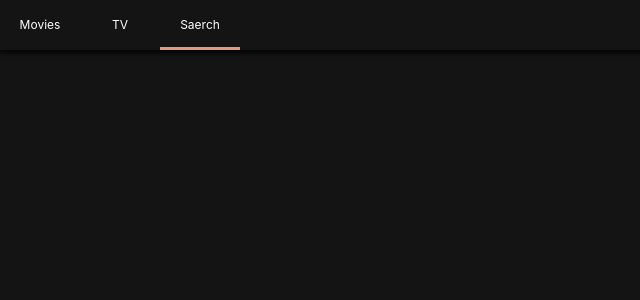
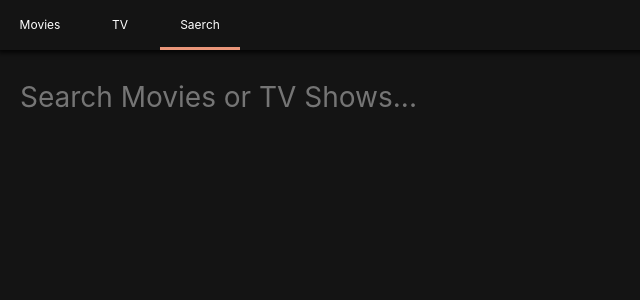
Before and after one commit to hayami226/nomflix, a React (Create React App) app: page /search in a window 1280 px wide. Shown: the top 300 px of the page, without its empty margins (0-640 px from the left). Built offline with nearby package versions, Linux system fonts and the light colour scheme.

Commit message:
Added SearchPresenter

```diff
--- a/src/Routes/Home/HomePresenter.js
+++ b/src/Routes/Home/HomePresenter.js
@@ -5,7 +5,7 @@
 import Loader from "Components/Loader";
 
 const Container = styled.div`
-  padding: 0px 10px;
+  padding: 0px 20px;
 `;
 
 const HomePresenter = ({ nowPlaying, popular, upcoming, loading, error }) =>
--- a/src/Routes/Search/SearchContainer.js
+++ b/src/Routes/Search/SearchContainer.js
@@ -12,12 +12,22 @@
     };
 
     // 유효성 체크
-    handleSubmit = () => {
+    handleSubmit = event => {
+        event.preventDefault();
         const { searchTerm } = this.state;
         if(searchTerm !== ""){
             this.searchByTerm();
         }
-    }
+    };
+
+    updateTerm = event => {
+        const {
+          target: { value }
+        } = event;
+        this.setState({
+          searchTerm: value
+        });
+    };
 
     searchByTerm = async() => {
         const { searchTerm } = this.state;
@@ -54,6 +64,7 @@
                 loading={loading}
                 searchTerm={searchTerm}
                 handleSubmit={this.handleSubmit}
+                updateTerm={this.updateTerm}
             />
         );
     }
--- a/src/Routes/Search/SearchPresenter.js
+++ b/src/Routes/Search/SearchPresenter.js
@@ -1,6 +1,23 @@
 import React from "react";
 import PropTypes from "prop-types";
 import styled from "styled-components";
+import Loader from "Components/Loader";
+import Section from "Components/Section";
+
+const Container = styled.div`
+  padding: 0px 20px;
+`;
+
+const Form = styled.form`
+  margin-bottom: 50px;
+  width: 100%;
+`;
+
+const Input = styled.input`
+  all: unset;
+  font-size: 28px;
+  width: 100%;
+`;
 
 const SearchPresenter = ({
   movieResults,
@@ -8,8 +25,39 @@
   loading,
   searchTerm,
   handleSubmit,
-  error
-}) => null;
+  error,
+  updateTerm
+}) => (
+  <Container>
+    <Form onSubmit={handleSubmit}>
+      <Input
+        placeholder="Search Movies or TV Shows..."
+        value={searchTerm}
+        onChange={updateTerm}
+      />
+    </Form>
+    {loading ? (
+      <Loader />
+    ) : (
+      <>
+        {movieResults && movieResults.length > 0 && (
+          <Section title="Movie Results">
+            {movieResults.map(movie => (
+              <span key={movie.id}>{movie.title}</span>
+            ))}
+          </Section>
+        )}
+        {tvResults && tvResults.length > 0 && (
+          <Section title="TV Show Results">
+            {tvResults.map(show => (
+              <span key={show.id}>{show.name}</span>
+            ))}
+          </Section>
+        )}
+      </>
+    )}
+  </Container>
+);
 
 SearchPresenter.propTypes = {
   movieResults: PropTypes.array,
@@ -17,7 +65,8 @@
   error: PropTypes.string,
   searchTerm: PropTypes.string,
   loading: PropTypes.bool.isRequired,
-  handleSubmit: PropTypes.func.isRequired
+  handleSubmit: PropTypes.func.isRequired,
+  updateTerm: PropTypes.func.isRequired
 };
 
 export default SearchPresenter;
--- a/src/Routes/TV/TVPresenter.js
+++ b/src/Routes/TV/TVPresenter.js
@@ -5,7 +5,7 @@
 import Loader from "../../Components/Loader";
 
 const Container = styled.div`
-  padding: 0px 10px;
+  padding: 0px 20px;
 `;
 
 const TVPresenter = ({ topRated, popular, airingToday, loading, error }) =>
@@ -15,17 +15,23 @@
     <Container>
       {topRated && topRated.length > 0 && (
         <Section title="Top Rated Shows">
-          {topRated.map(show => show.name)}
+          {topRated.map(show => (
+            <span key={show.id}>{show.name}</span>
+          ))}
         </Section>
       )}
       {popular && popular.length > 0 && (
         <Section title="Popular Shows">
-          {popular.map(show => show.name)}
+          {popular.map(show => (
+            <span key={show.id}>{show.name}</span>
+          ))}
         </Section>
       )}
       {airingToday && airingToday.length > 0 && (
         <Section title="Airing Today">
-          {airingToday.map(show => show.name)}
+          {airingToday.map(show => (
+            <span key={show.id}>{show.name}</span>
+          ))}
         </Section>
       )}
     </Container>
```
